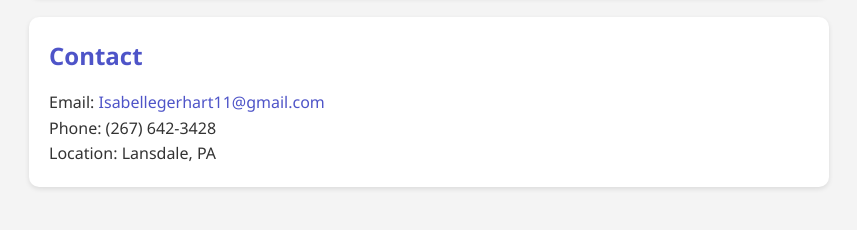
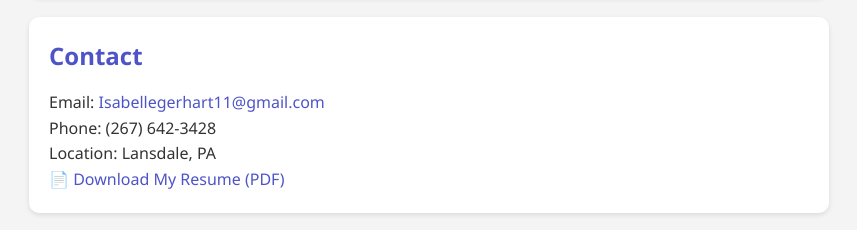
Before and after one commit to Isabellegerhart11/my-portfolio, a plain HTML site: page index.html in a window 1280 px wide. Shown: the part 1210-1440 px from the top of the page, without its empty margins (211-1068 px from the left). Drawn offline with Linux system fonts and the light colour scheme.

Commit message:
Update index.html

```diff
--- a/index.html
+++ b/index.html
@@ -57,6 +57,16 @@
             <li>Water skiing, piano, crime documentaries, raising chickens, hiking</li>
         </ul>
     </section>
+    <section id="contact">
+  <h2>Contact</h2>
+  <p>Email: <a href="mailto:Isabellegerhart11@gmail.com">Isabellegerhart11@gmail.com</a></p>
+  <p>Phone: (267) 642-3428</p>
+  <p>Location: Lansdale, PA</p>
+  <a class="resume-button" href="Isabelle_Gerhart_Resume.pdf" download>
+    📄 Download My Resume (PDF)
+  </a>
+</section>
+
 
     <section id="contact">
         <h2>Contact</h2>
```
